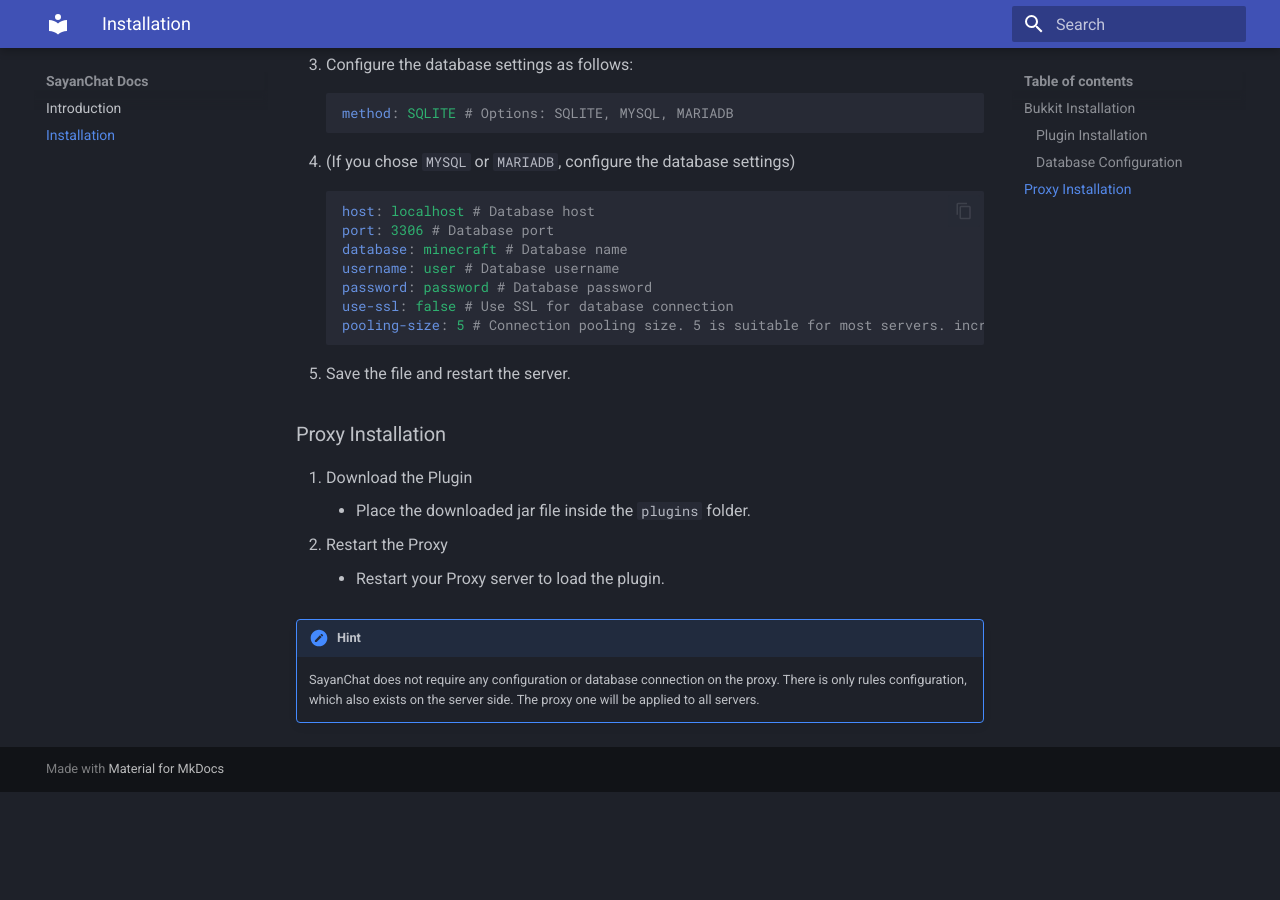
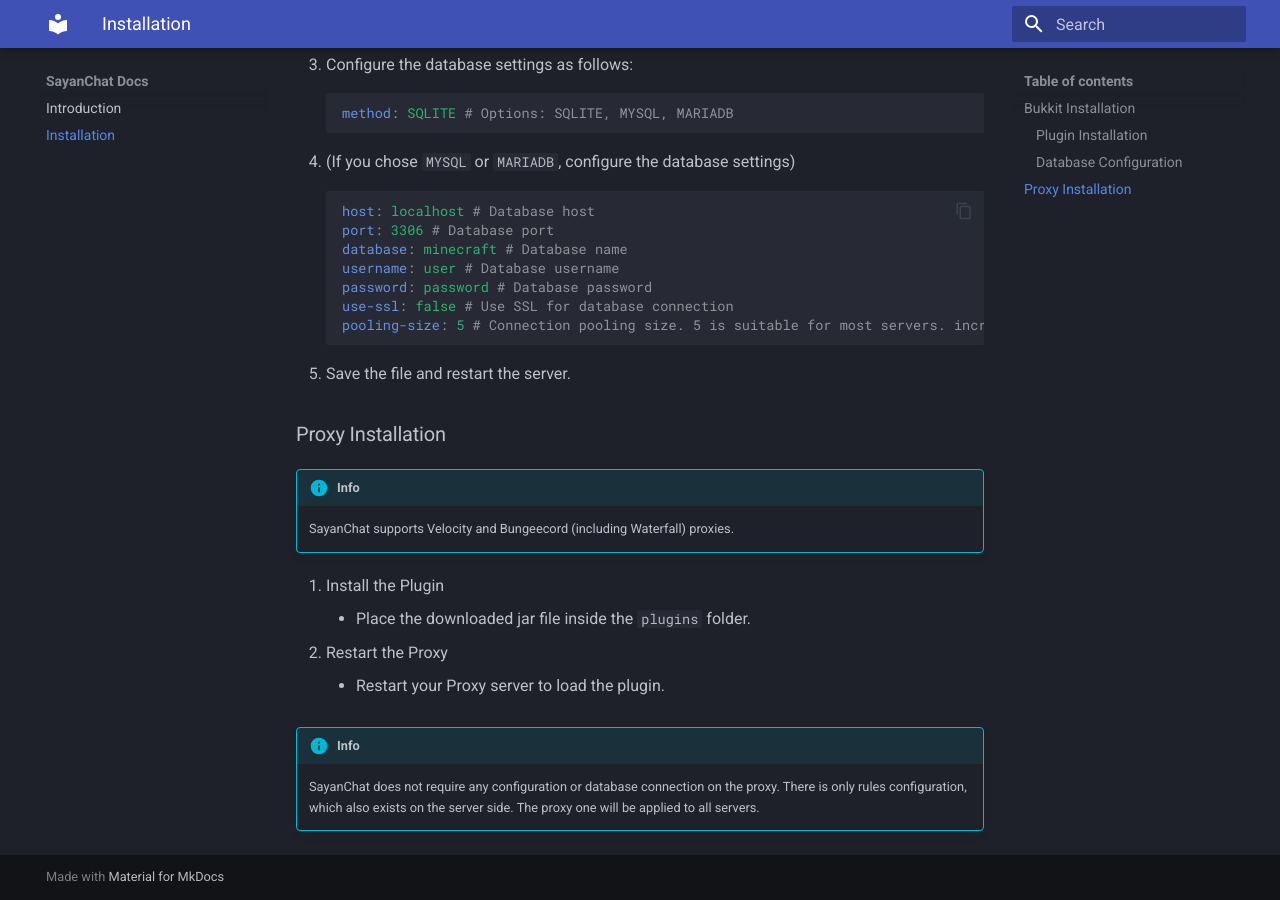
Before and after one commit to Mohamad82Bz/sayanchat-docs, an MkDocs documentation site: the page built from docs/installation.md, in a window 1280 px wide and 900 px high, scrolled down 1133 px. Built offline with MkDocs 1.6.1 and Material for MkDocs 9.7.7, drawn with Linux system fonts in a browser that asks for light colours; before the commit the page ends 1925 px from its top, so only the background shows below that.

Commit message:
small changes

```diff
--- a/docs/installation.md
+++ b/docs/installation.md
@@ -46,10 +46,13 @@
 
 ### Proxy Installation
 
-1. Download the Plugin
+!!! info
+    SayanChat supports Velocity and Bungeecord (including Waterfall) proxies.
+
+1. Install the Plugin
     - Place the downloaded jar file inside the `plugins` folder.
 2. Restart the Proxy
     - Restart your Proxy server to load the plugin.
 
-!!! hint
+!!! info
     SayanChat does not require any configuration or database connection on the proxy. There is only rules configuration, which also exists on the server side. The proxy one will be applied to all servers.
```
